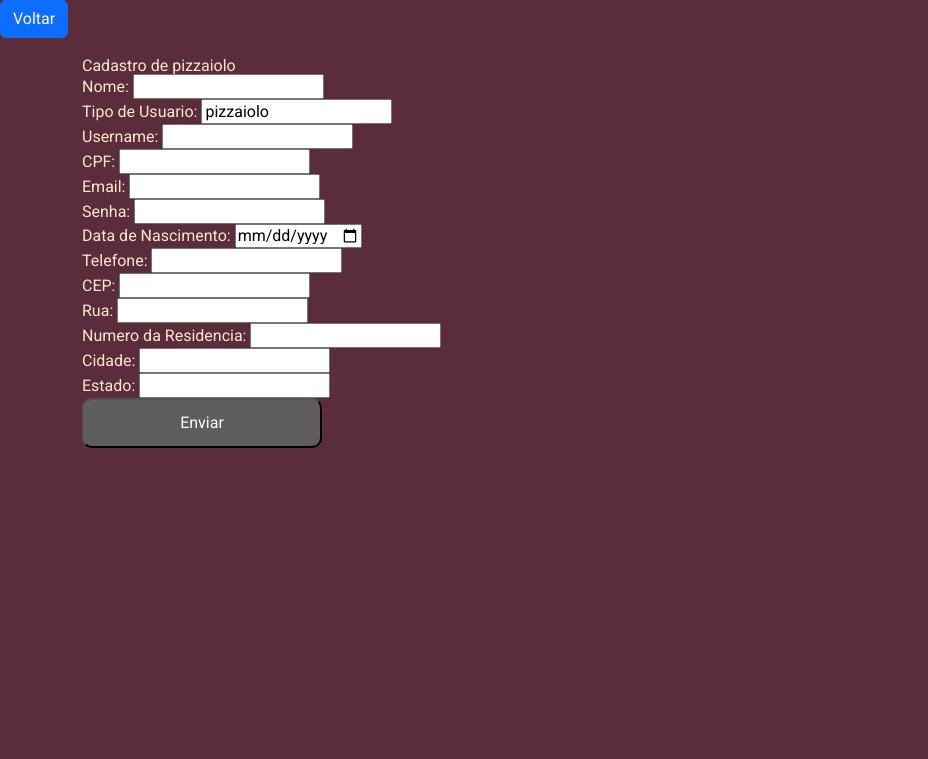
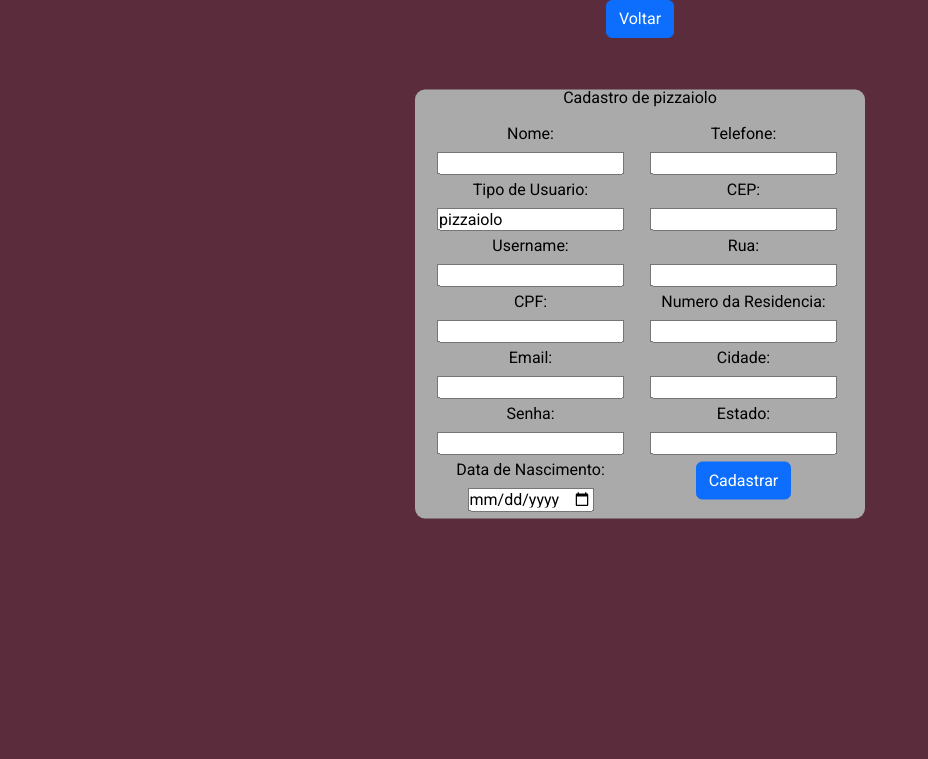
Before and after one commit to J4kedi/Pitissaria, a PHP site: page /cadastro.php in a window 1280 px wide. Shown: the part 96-855 px from the top of the page, without its empty margins (0-928 px from the left). After the commit the page ends 615 px from the top, so only its background shows below. Run offline with PHP 8.4, Linux system fonts and the light colour scheme; a user stored in the database is signed in.

Commit message:
update cadastro.php

```diff
--- a/php/cadastro.php
+++ b/php/cadastro.php
@@ -6,7 +6,7 @@
     <title>Cadastro de Pizzaiolo</title>
     <link href="https://cdn.jsdelivr.net/npm/bootstrap@5.2.3/dist/css/bootstrap.min.css" rel="stylesheet">
     <link rel="stylesheet" href="https://cdn.jsdelivr.net/npm/bootstrap-icons@1.11.3/font/bootstrap-icons.min.css">
-    <link rel="stylesheet" href="../Style/cad_ingredientes.css">
+    <link rel="stylesheet" href="../Style/editar_pizzaiolo.css">
     <link rel="stylesheet" href="../Style/padrao.css">
     <link rel="shortcut icon" href="../imagens/icone/pizza.ico" type="image/x-icon">
 </head>
@@ -24,61 +24,96 @@
             <h1>Cadastro de pizzaiolo</h1>
             <form action="cadastro_php.php" id="form1" method="POST">
 
+                <div class="coluna1">
+                    <div class="campo">
                         <label for="nome">Nome:</label>
                         <input type="text" name="nome" id="nome" required>
                         <br>
-
+                    </div>
+                    <div class="campo">
                         <label for="tipo_usuario">Tipo de Usuario:</label>
                         <input type="text" name="tipo_usuario" id="tipo_usuario" value = "pizzaiolo" required>
                         <br>
-
+                    </div>
+                    <div class="campo">
                         <label for="username">Username:</label>
                         <input type="text" name="username" id="username" required>
                         <br>
-
+                    </div>
+                    <div class="campo">
                         <label for="cpf">CPF:</label>
                         <input type="text" name="cpf" id="cpf" required>
                         <br>
-
+                    </div>
+                    <div class="campo">
                         <label for="email">Email:</label>
                         <input type="text" name="email" id="email" required>
                         <br>
-
+                    </div>
+                    <div class="campo">
                         <label for="senha">Senha:</lablefone:</label>
                         <input type="password" name="senha" id="senha" min = 8>
                         <br>
-
+                    </div>
+                    <div class="campo">
                         <label for="dt_nasc">Data de Nascimento:</label>
                         <input type="date" name="data_nascimento" id="data_nascimento" max = "2006-01-01" min ="1940-12-31">
                         <br>
+                    </div>
 
+                </div>
+
+                <div class="coluna2">
+
+                    <div class="campo">
                         <label for="celular">Telefone:</label>
                         <input type="text" name="celular" id="celular">
                         <br>
-
+                    </div>
+                    <div class="campo">
                         <label for="cep">CEP:</label>
                         <input type="text" name="cep" id="cep">
                         <br>
-
+                    </div>
+                    <div class="campo">
                         <label for="rua">Rua:</label>
                         <input type="text" name="rua" id="rua">
                         <br>
-
+                    </div>
+                    <div class="campo">
                         <label for="num_res">Numero da Residencia:</label>
                         <input type="text" name="num_res" id="num_res" required>
                         <br>
-
+                    </div>
+                    <div class="campo">
                         <label for="cidade">Cidade:</label>
                         <input type="text" name="cidade" id="cidade">
                         <br>
-
+                    </div>
+                    <div class="campo">
                         <label for="estado">Estado:</label>
                         <input type="text" name="estado" id="estado">
                         <br>
-
-                <button type="submit" id ="submit" onclick="validar()">Enviar</button>
+                    </div>
+                    <button type="submit" id ="submit" class="btn btn-primary">Cadastrar</button>
+                </div>
             </form>
         </div>
     </main>
+
+    <Script>
+
+    </Script>
+
+
+
+
+    <script src="../Js/paginas/camposEndereco.js"></script>
+    <script src="../Js/novaValidacao/viaCep.js"></script>
+    <script src="../Js/novaValidacao/cpf.js"></script>
+    <script src="../Js/novaValidacao/erro.js"></script>
+    <script src="../Js/novaValidacao/cadastro.js"></script>
+    <script src="../Js/novaValidacao/escuta.js"></script>
+
 </body>
 </html>
```
Lines whose indentation alone changed are shown as unchanged.
